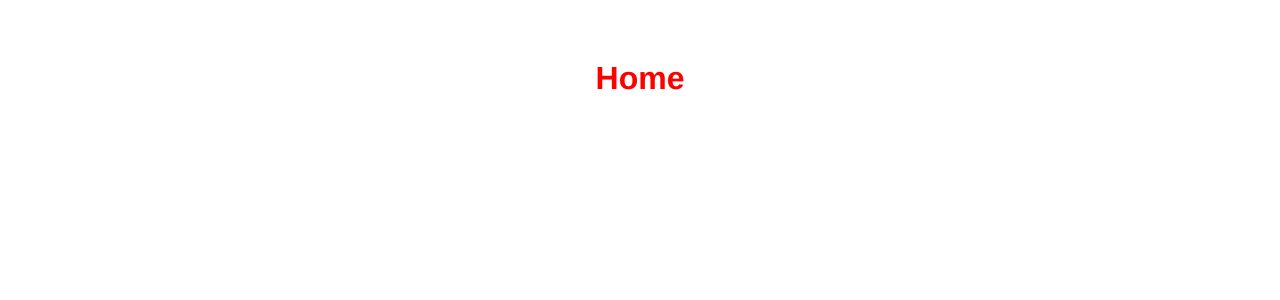
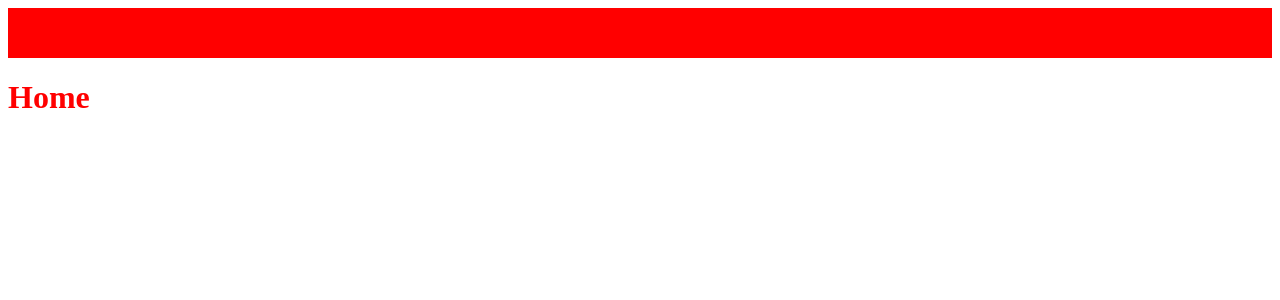
Before and after one commit to Jose-Jaime-Castaneda/Landing-Page-Vue, a Vue app in the folder landing-page-vue/: page / in a window 1280 px wide. Shown: the top 300 px of the page. Built offline with nearby package versions, Linux system fonts and the light colour scheme.

Commit message:
Estilos del navbar Test

```diff
--- a/landing-page-vue/src/App.vue
+++ b/landing-page-vue/src/App.vue
@@ -1,8 +1,6 @@
 <template>
   <div id="app">
-    <nav class="navbar">
-
-    </nav>
+    <nav class="navbar"></nav>
     <router-view />
   </div>
 </template>
@@ -14,12 +12,5 @@ export default {
 </script>
 
 <style>
-#app {
-  font-family: "Avenir", Helvetica, Arial, sans-serif;
-  -webkit-font-smoothing: antialiased;
-  -moz-osx-font-smoothing: grayscale;
-  text-align: center;
-  color: #2c3e50;
-  margin-top: 60px;
-}
+@import "./Style/Navbar.css";
 </style>
--- a/landing-page-vue/src/Style/Navbar.css
+++ b/landing-page-vue/src/Style/Navbar.css
@@ -0,0 +1,5 @@
+.navbar {
+  width: 100%;
+  height: 50px;
+  background: red;
+}
```
